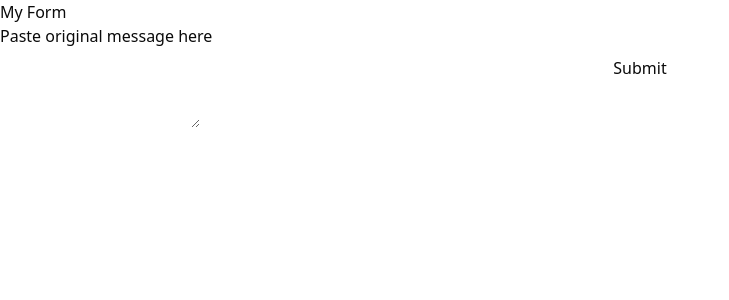
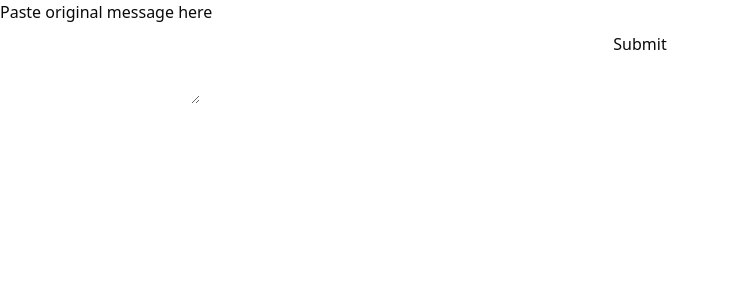
Before and after one commit to lesterc013/llm-parser, a Next.js app: page / in a window 1280 px wide. Shown: the top 300 px of the page, without its empty margins (0-729 px from the left). Built offline with nearby package versions, Linux system fonts and the light colour scheme.

Commit message:
Removed main header

```diff
--- a/src/app/page.tsx
+++ b/src/app/page.tsx
@@ -3,7 +3,6 @@ import MainForm from "@/components/ui/MainForm";
 export default function Home() {
   return (
     <>
-      <h1>My Form</h1>
       <MainForm />
     </>
   );
```
